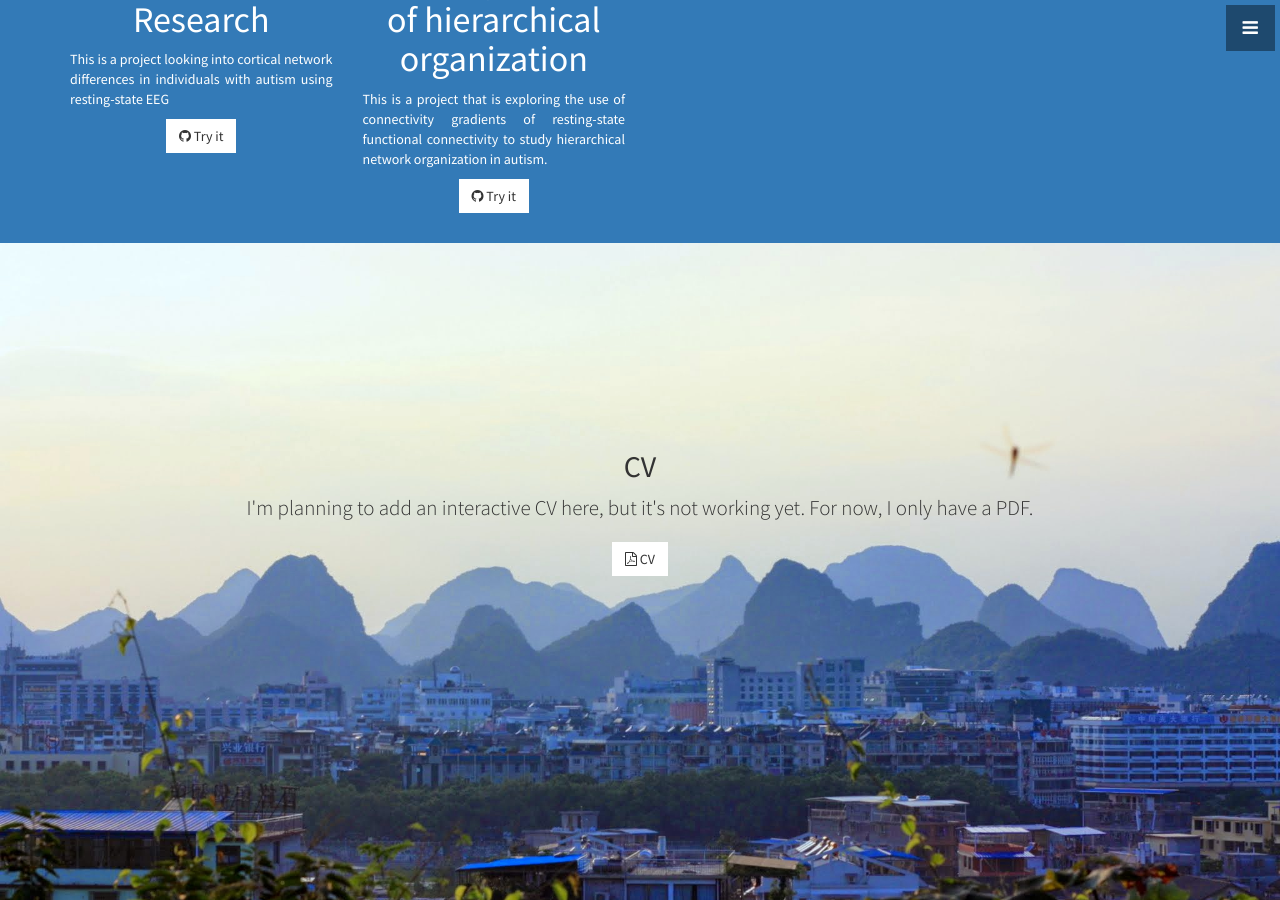
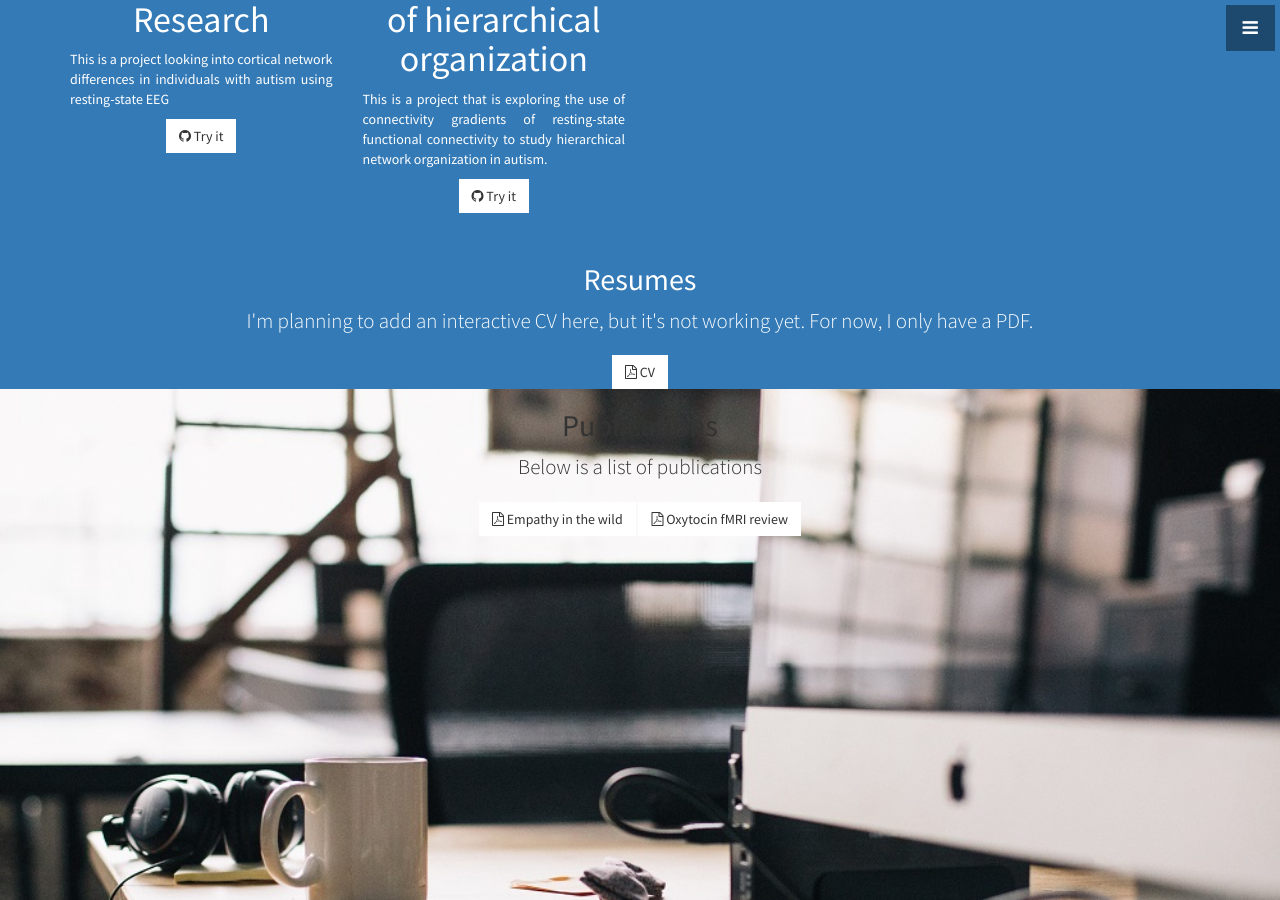
Before and after one commit to rb643/raibethlehem.github.io, a Jekyll site: the page built from index.html, in a window 1280 px wide and 900 px high, scrolled down 1166 px. Built offline with Jekyll 4.4.1, drawn with Linux system fonts in a browser that asks for light colours.

Commit message:
Update cv.html

```diff
--- a/_includes/_html/cv.html
+++ b/_includes/_html/cv.html
@@ -1,6 +1,8 @@
-<section id="cv" class="cv">
-      <div class="text-vertical-center">
-        <h2>CV</h2>
+<section id="cv" class="projects bg-primary">
+  <div class="container">
+    <div class="row text-center">
+      <div class="col-lg-12 col-lg-offset-0">
+        <h2>Resumes</h2>
         <p class="lead">
           I'm planning to add an interactive CV here, but it's not working yet.
           For now, I only have a PDF.
@@ -10,4 +12,6 @@
           CV
         </a>
       </div>
+           </div>
+         </div>
 </section>
```
